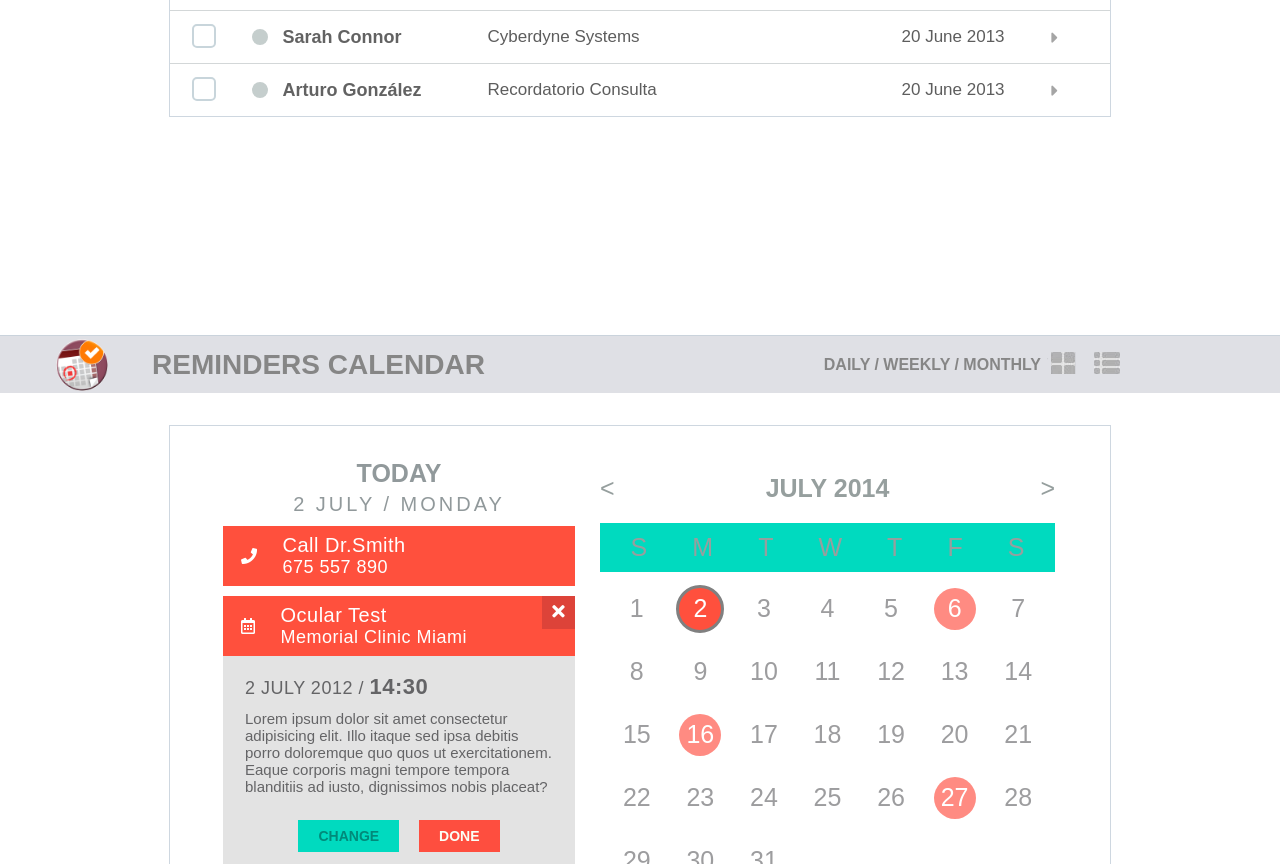
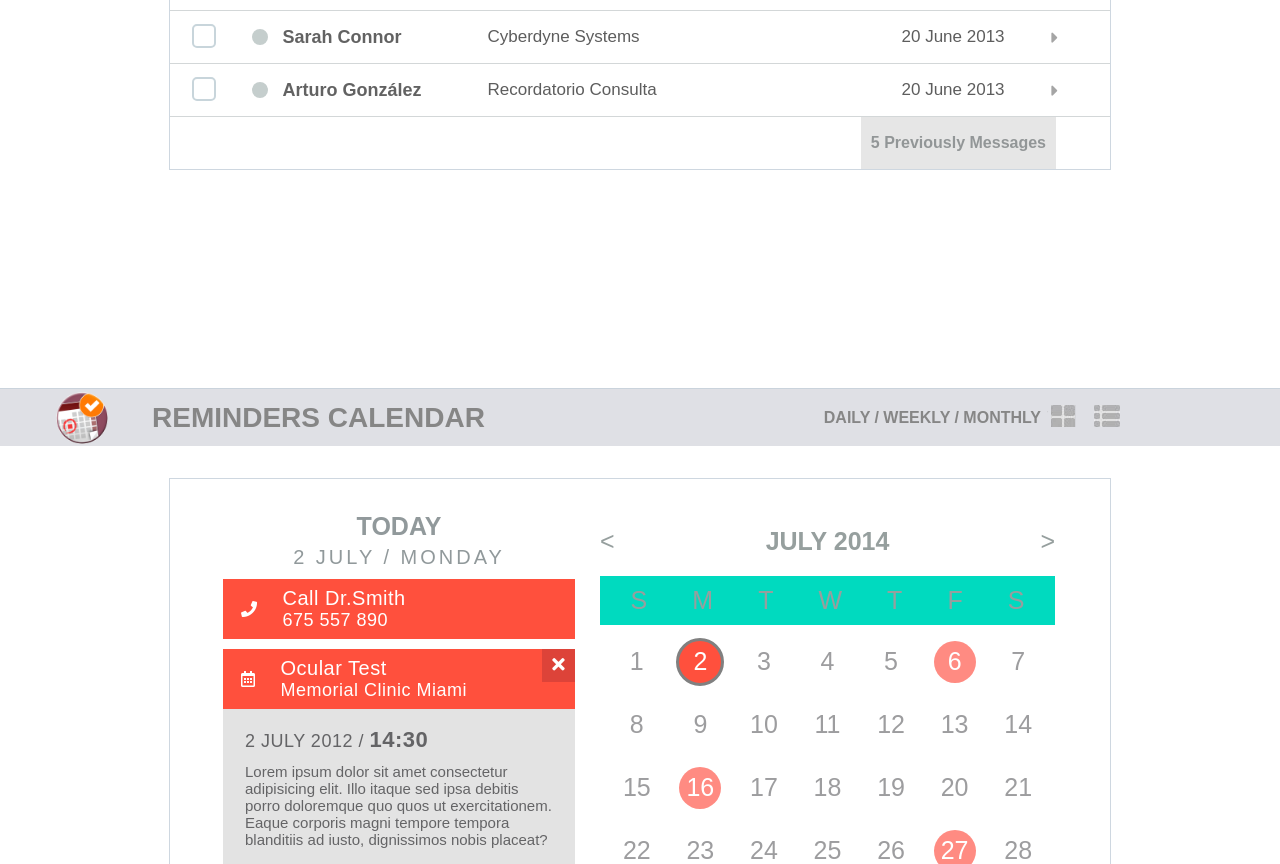
Before and after one commit to alejandrogaya/Ejercicio1, a plain HTML site: page index.html in a window 1280 px wide. Shown: the part 1183-2047 px from the top of the page. Drawn offline with Linux system fonts and the light colour scheme.

Commit message:
added previously messages button

```diff
--- a/index.html
+++ b/index.html
@@ -291,6 +291,11 @@
                     <button>
                         <i class="fas fa-sort-down"></i>
                     </button>
+                </div>
+                <div class="messages">
+                    <div class="previously-messages">
+                        <p>5 Previously Messages</p>
+                    </div>
                 </div>
             </div>
         </div>
--- a/styles.css
+++ b/styles.css
@@ -346,6 +346,22 @@ button:hover {
     border-radius: 999px;
     height: 16px;
     margin-right: 15px;
+}
+
+.messages .previously-messages {
+    height: 100%;
+    background-color: #e6e6e6;
+    display: flex;
+    align-items: center;
+    margin-left: auto;
+    margin-right: 54px;
+    padding: 0 10px;
+}
+
+.messages .previously-messages p {
+    font-family: arial;
+    color: #929697;
+    font-weight: bold;
 }
 
 .offline {
```
